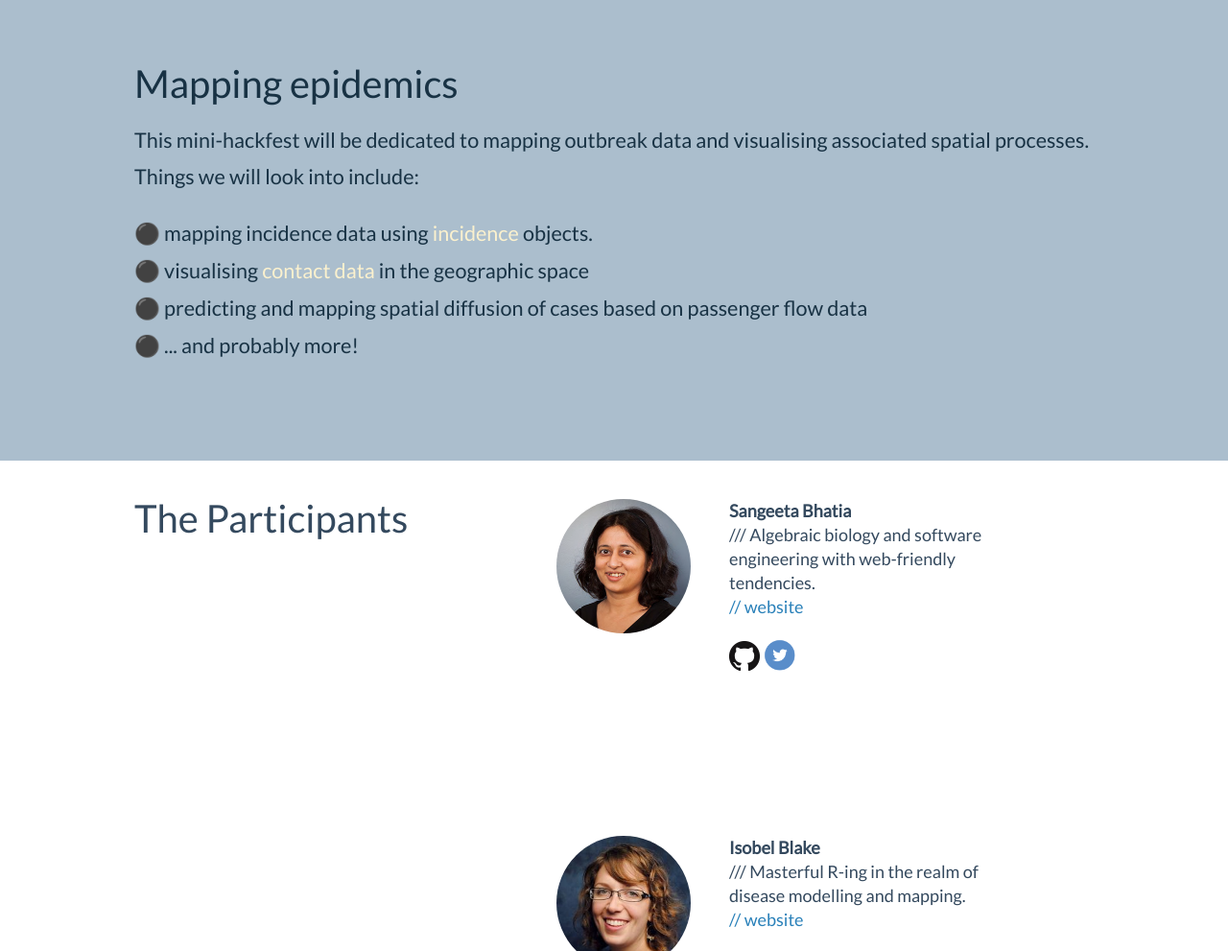
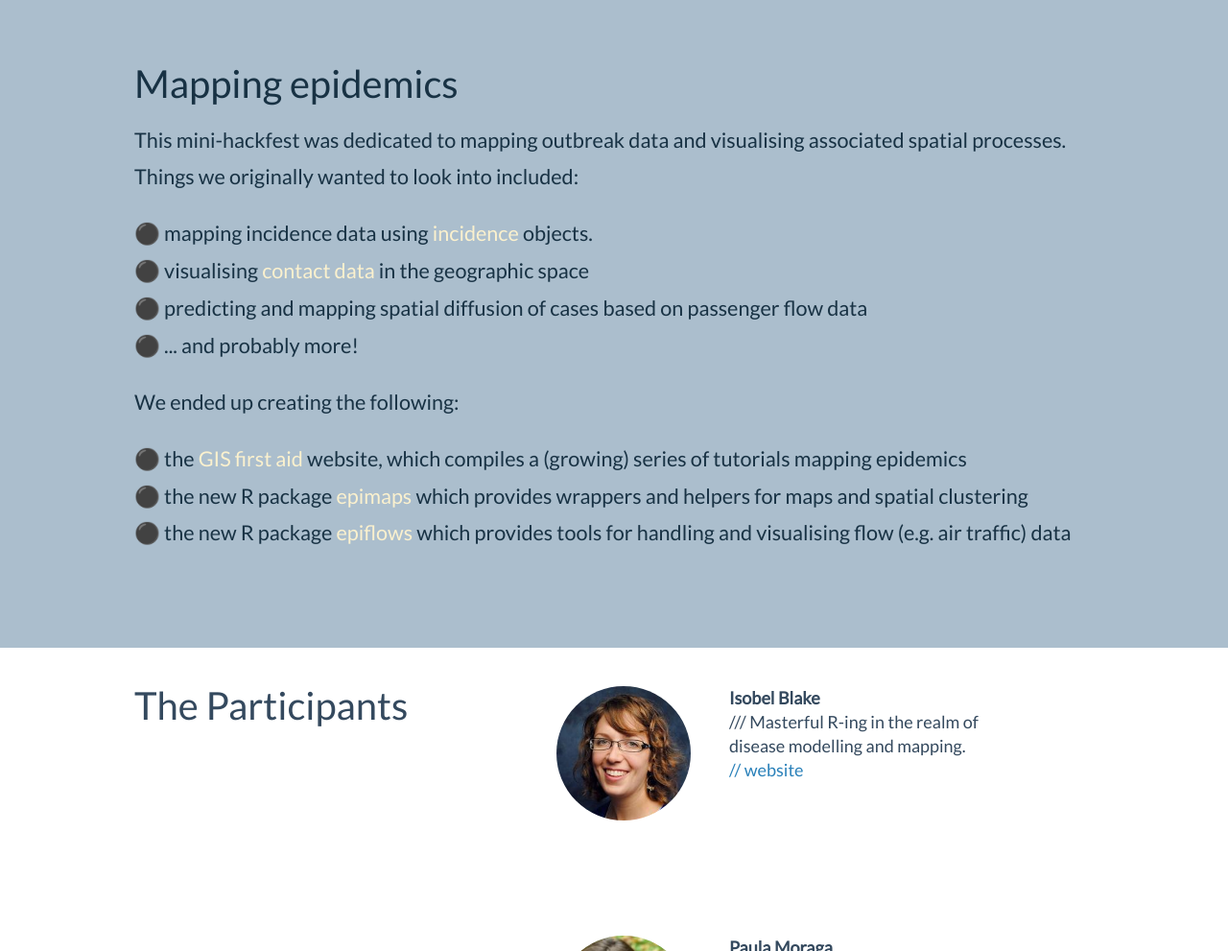
Before and after one commit to reconhub/hackfest2, a plain HTML site: page index.html in a window 1280 px wide. Shown: the part 640-1631 px from the top of the page at 96% size. Drawn offline with nearby package versions, Linux system fonts and the light colour scheme.

Commit message:
updated post

```diff
--- a/index.html
+++ b/index.html
@@ -43,14 +43,29 @@
 	  <a name="overview" class="section-jump"> </a>
 	  <h2 class="intro-offset">Mapping epidemics</h2>
 	  <p>
-	    This mini-hackfest will be dedicated to mapping outbreak data and
-	    visualising associated spatial processes. Things we will look into
-	    include:
+	    This mini-hackfest was dedicated to mapping outbreak data and
+	    visualising associated spatial processes. Things we originally wanted to look into
+	    included:
 	    <ul>
 	      <li>&#9899 mapping incidence data using <a href="http://www.repidemicsconsortium.org/incidence">incidence</a> objects.</li>
 	      <li>&#9899 visualising <a href="http://www.repidemicsconsortium.org/epicontacts">contact data</a> in the geographic space</li>
 	      <li>&#9899 predicting and mapping spatial diffusion of cases based on passenger flow data</li>
 	      <li>&#9899 ... and probably more! </li>
+	    </ul>
+	  </p>
+	  <p>
+	    We ended up creating the following:
+	    <ul>
+	      <li>&#9899 the <a href="https://gisfirstaid.netlify.com/">GIS first aid</a> website, which
+		compiles a (growing) series of tutorials mapping epidemics
+	      <li>&#9899 the new R
+	      package <a href="https://github.com/reconhub/epimaps">epimaps</a>
+	      which provides wrappers and helpers for maps and spatial
+	      clustering
+	      <li>&#9899 the new R
+	      package <a href="https://github.com/reconhub/epiflows">epiflows</a>
+	      which provides tools for handling and visualising flow (e.g. air
+	      traffic) data
 	    </ul>
 	  </p>
 	</div>
@@ -67,16 +82,16 @@
 	<div class="participant-row">
 
 
-	  <div class="participant sangeeta-bhatia">
-            <div class="participant-image"></div>
-            <h3 class="participant-name">Sangeeta Bhatia</h3>
-	    <p>/// Algebraic biology and software engineering with web-friendly tendencies.</p>
-	    <p><a href="https://sangeetabhatia03.github.io/" title="Sangeeta Bhatia">// website</a></p>
-	    <p><a href="https://github.com/sangeetabhatia03"><img src="images/github-mark.png"
-								  alt="Github profile"></a>
-	      <a href="https://twitter.com/sangeeta0312"><img src="images/twitter.png"
-							      alt="Twitter profile" width="35px" height="35px"></a></p>
-	  </div>
+	  <!-- <div class="participant sangeeta-bhatia"> -->
+          <!--   <div class="participant-image"></div> -->
+          <!--   <h3 class="participant-name">Sangeeta Bhatia</h3> -->
+	  <!--   <p>/// Algebraic biology and software engineering with web-friendly tendencies.</p> -->
+	  <!--   <p><a href="https://sangeetabhatia03.github.io/" title="Sangeeta Bhatia">// website</a></p> -->
+	  <!--   <p><a href="https://github.com/sangeetabhatia03"><img src="images/github-mark.png" -->
+	  <!-- 							  alt="Github profile"></a> -->
+	  <!--     <a href="https://twitter.com/sangeeta0312"><img src="images/twitter.png"  -->
+	  <!-- 						      alt="Twitter profile" width="35px" height="35px"></a></p> -->
+	  <!-- </div> -->
 
 
 	  <div class="participant isobel-blake">
```
